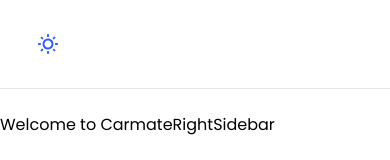
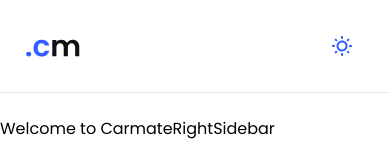
Before and after one commit to PrzybylskiMariusz/carmate, a Next.js app: page / in a window 390 px wide. Shown: the top 160 px of the page. Built offline with nearby package versions, Linux system fonts and the light colour scheme.

Commit message:
CM-11: Add logo to navbar on mobile view

```diff
--- /dev/null
+++ b/components/shared/navbar/Logo.tsx
@@ -0,0 +1,33 @@
+"use client";
+import { useTheme } from "@/context/ThemeProvider";
+import Image from "next/image";
+import Link from "next/link";
+
+const Logo = () => {
+	const { mode } = useTheme();
+	return (
+		<>
+			{mode === "light" ? (
+				<Link href="/" className="flex-center sm:hidden">
+					<Image
+						src="/assets/images/logo-light-mobile.svg"
+						alt="App logo"
+						width={58}
+						height={44}
+					/>
+				</Link>
+			) : (
+				<Link href="/" className="flex-center sm:hidden">
+					<Image
+						src="/assets/images/logo-dark-mobile.svg"
+						alt="App logo"
+						width={58}
+						height={44}
+					/>
+				</Link>
+			)}
+		</>
+	);
+};
+
+export default Logo;
--- a/components/shared/navbar/Navbar.tsx
+++ b/components/shared/navbar/Navbar.tsx
@@ -1,9 +1,11 @@
 import GlobalSearchbar from "../search/GlobalSearchbar";
+import Logo from "./Logo";
 import Theme from "./Theme";
 
 const Navbar = () => {
 	return (
 		<nav className="flex-between background-light900_dark800 light-border sticky z-50 box-border w-full gap-5 border-b py-6 max-sm:px-6">
+			<Logo />
 			<GlobalSearchbar />
 			<Theme />
 		</nav>
```
